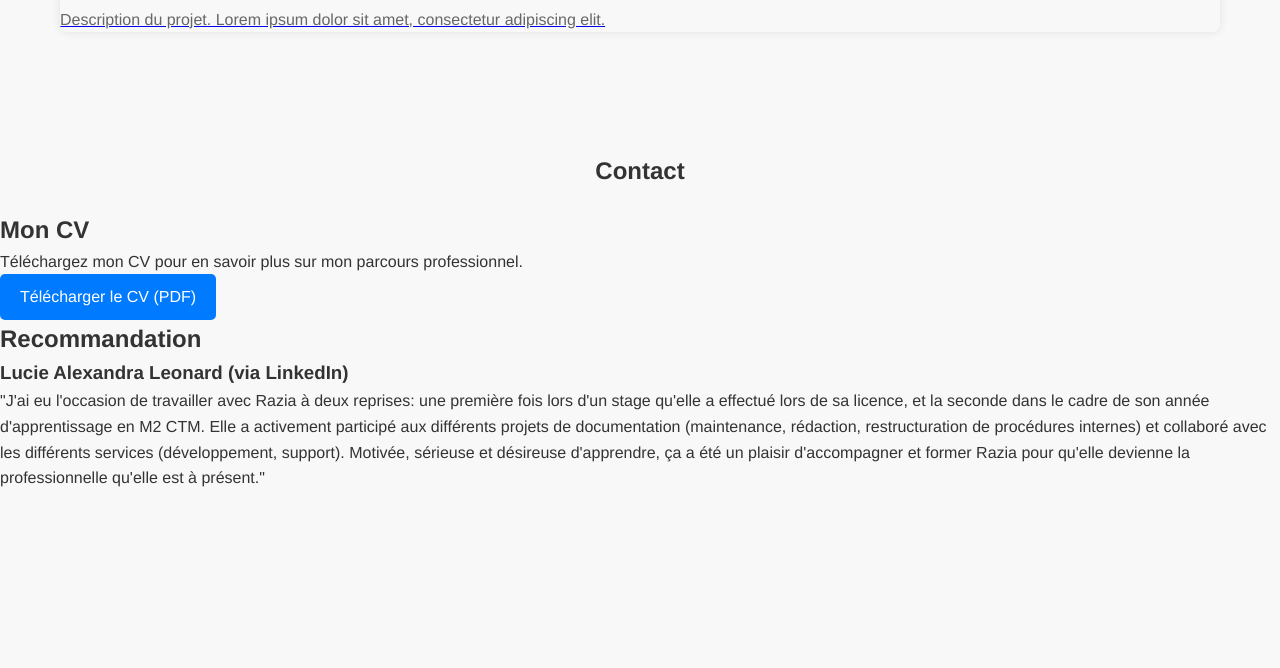
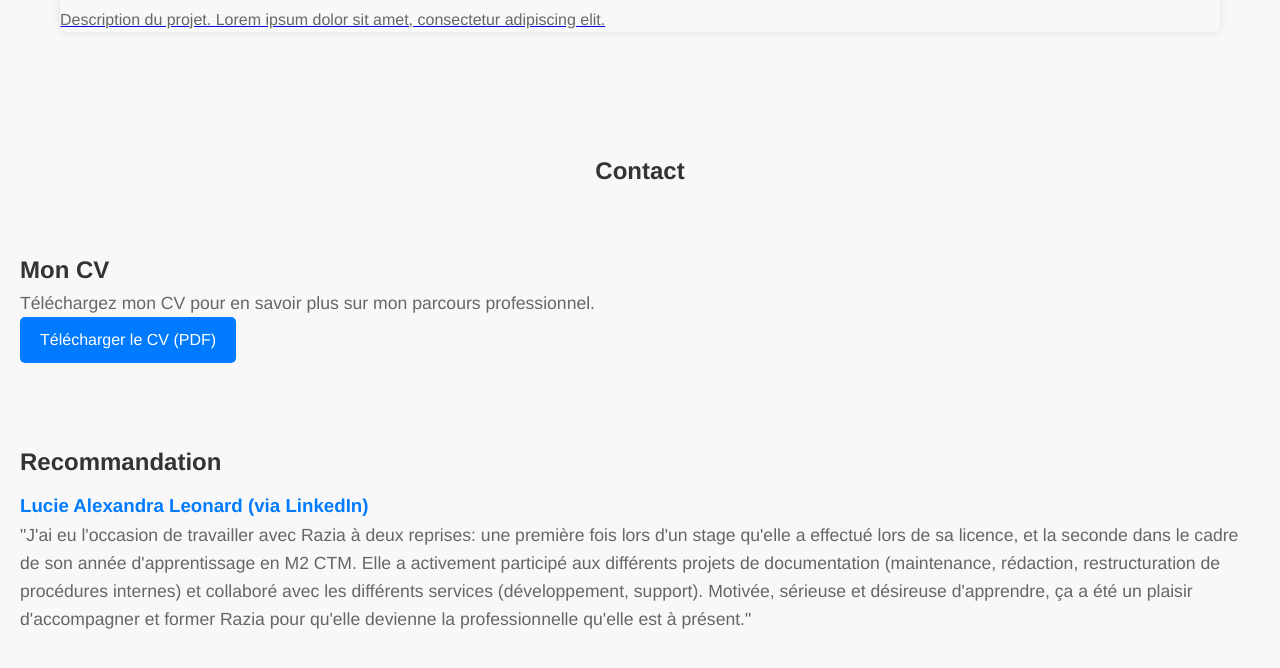
Before and after one commit to RaziaSeyadou17/Portfolio-Razia, a plain HTML site: page index.html in a window 1280 px wide. Shown: the part 1745-2413 px from the top of the page. Before the commit the page ends 2236 px from the top, so only its background shows below. Drawn offline with Linux system fonts and the light colour scheme.

Commit message:
Update style.css

```diff
--- a/style.css
+++ b/style.css
@@ -152,6 +152,54 @@ footer {
 #cv a:hover {
   background-color: #0056b3;
 }
+/* Styles pour la section CV */
+#cv {
+  background-color: #f8f8f8;
+  padding: 40px 20px;
+}
+
+#cv h2 {
+  color: #333;
+}
+
+#cv p {
+  font-size: 1.1em;
+  color: #666;
+}
+
+#cv a {
+  display: inline-block;
+  padding: 10px 20px;
+  background-color: #007bff;
+  color: #fff;
+  text-decoration: none;
+  border-radius: 5px;
+}
+
+#cv a:hover {
+  background-color: #0056b3;
+}
+
+/* Styles pour la section Recommandation */
+#recommandation {
+  background-color: #f8f8f8;
+  padding: 40px 20px;
+}
+
+#recommandation h2 {
+  color: #333;
+}
+
+#recommandation h3 {
+  color: #007bff;
+  margin-top: 10px;
+}
+
+#recommandation p {
+  font-size: 1.1em;
+  color: #666;
+}
+
 
 /* Styles pour l'en-tête avec la photo de profil */
 header {
```
